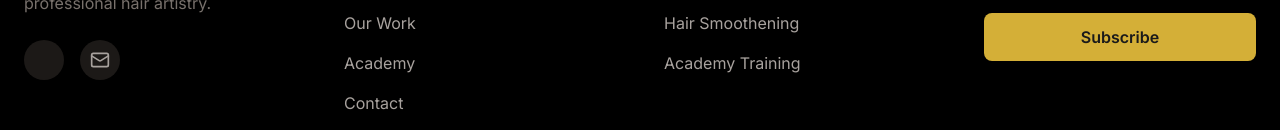
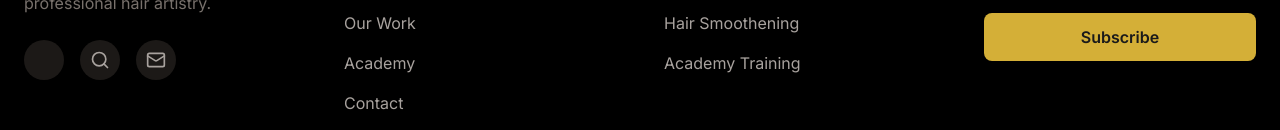
Before and after one commit to DrishtiPohuja/Belleza, a plain HTML site: page index.html in a window 1280 px wide. Shown: the part 4027-4157 px from the top of the page. Drawn offline with nearby package versions, Linux system fonts and the light colour scheme; some icons are missing; a web font is replaced by a local one.

Commit message:
Update index.html

```diff
--- a/index.html
+++ b/index.html
@@ -528,6 +528,9 @@
                         <a href="https://instagram.com/belleza.thane" class="w-10 h-10 rounded-full bg-stone-900 flex items-center justify-center hover:bg-brand-gold hover:text-brand-dark transition-colors">
                             <i data-lucide="instagram" class="w-5 h-5"></i>
                         </a>
+                        <a href="https://share.google/xLXKvPCzMuayoFHor" class="w-10 h-10 rounded-full bg-stone-900 flex items-center justify-center hover:bg-brand-gold hover:text-brand-dark transition-colors">
+                            <i data-lucide="search" class="w-5 h-5"></i>
+                        </a>
                         <a href="mailto:bellezathane@gmail.com" class="w-10 h-10 rounded-full bg-stone-900 flex items-center justify-center hover:bg-brand-gold hover:text-brand-dark transition-colors">
                             <i data-lucide="mail" class="w-5 h-5"></i>
                         </a>
```
